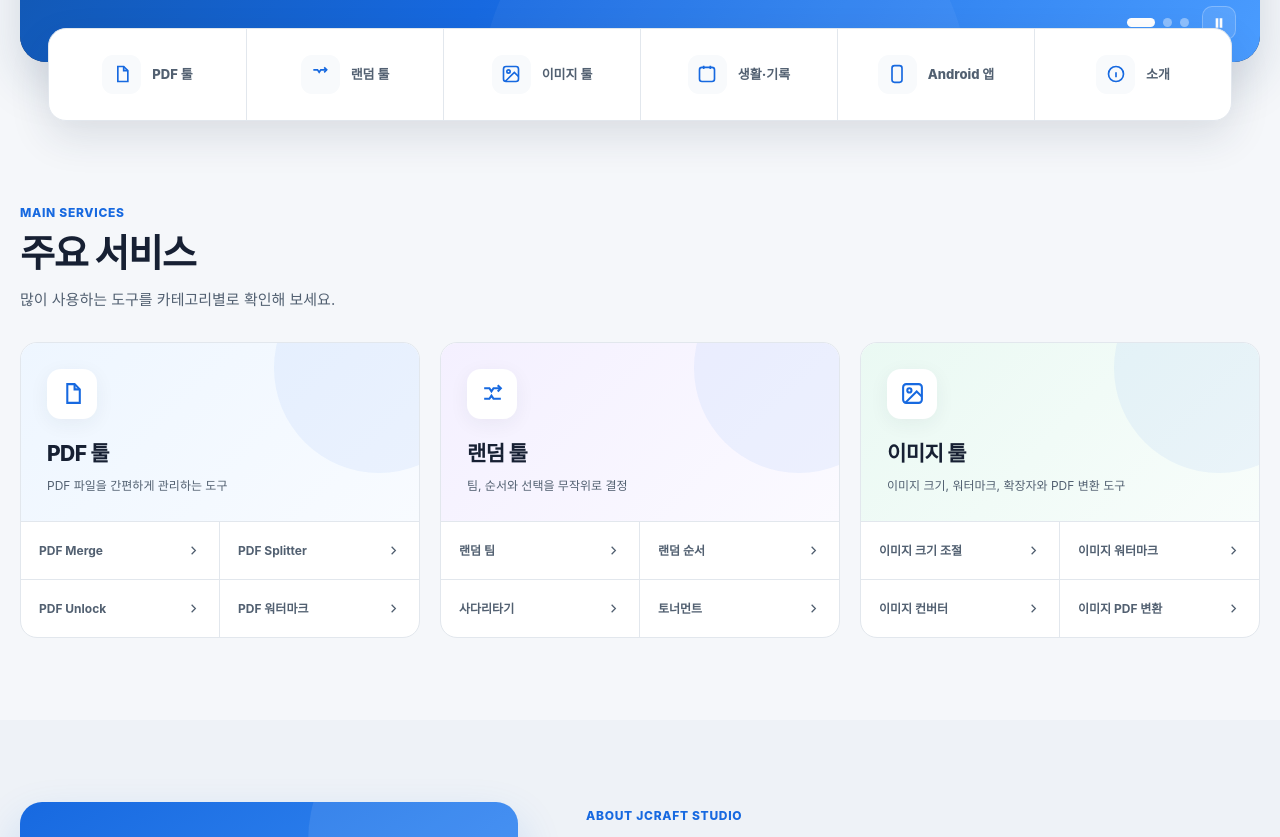
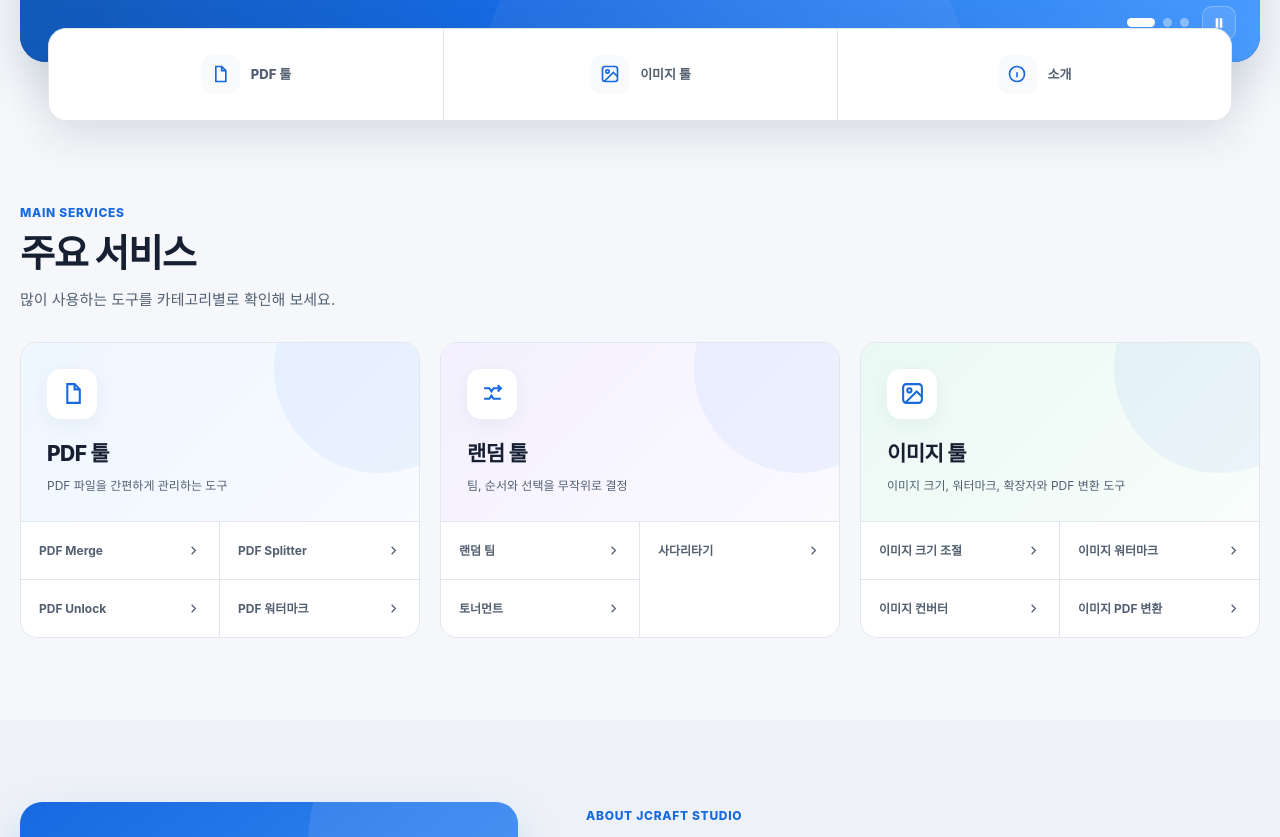
Before and after one commit to jcraftstudio-93/webtools, a plain HTML site: page index.html in a window 1280 px wide. Shown: the part 612-1449 px from the top of the page. Drawn offline with Linux system fonts and the light colour scheme.

Commit message:
Update index.html

```diff
--- a/index.html
+++ b/index.html
@@ -996,7 +996,7 @@
 
     .quick-service-grid {
       display: grid;
-      grid-template-columns: repeat(6, minmax(0, 1fr));
+      grid-template-columns: repeat(3, minmax(0, 1fr));
       overflow: hidden;
       border: 1px solid var(--border);
       border-radius: 18px;
@@ -1909,7 +1909,8 @@
               </p>
 
               <div class="hero-actions">
-                <a
+                <!-- 비공개 처리: 현재 연결 대상 없음
+<a
                   href="https://play.google.com/store/apps/developer?id=YOUR_DEVELOPER_ID"
                   class="hero-primary-button"
                   target="_blank"
@@ -1927,6 +1928,7 @@
                     <path d="M7 7h10v10"></path>
                   </svg>
                 </a>
+                -->
               </div>
 
             </div>
@@ -2067,6 +2069,7 @@
         </div>
 
         <!-- 빠른 카테고리: 개별 서비스가 추가되어도 수정할 필요가 없는 고정 메뉴 -->
+        <!-- 현재 미구현/연결 오류 항목은 HTML 주석으로 숨김 처리 -->
 
         <div class="quick-service-wrap">
           <div class="quick-service-grid">
@@ -2081,7 +2084,8 @@
               PDF 툴
             </a>
 
-            <a href="/webtools/index.html#random" class="quick-service">
+            <!-- 비공개 처리: 현재 연결 대상 없음
+<a href="/webtools/index.html#random" class="quick-service">
               <span class="quick-service-icon">
                 <svg viewBox="0 0 24 24" fill="none" stroke="currentColor" stroke-width="2">
                   <path d="M4 7h5l2 3 2-3h7"></path>
@@ -2090,6 +2094,7 @@
               </span>
               랜덤 툴
             </a>
+            -->
 
             <a href="#image-tools" class="quick-service">
               <span class="quick-service-icon">
@@ -2102,7 +2107,8 @@
               이미지 툴
             </a>
 
-            <a href="/webtools/index.html#record" class="quick-service">
+            <!-- 비공개 처리: 현재 연결 대상 없음
+<a href="/webtools/index.html#record" class="quick-service">
               <span class="quick-service-icon">
                 <svg viewBox="0 0 24 24" fill="none" stroke="currentColor" stroke-width="2">
                   <rect x="3" y="4" width="18" height="17" rx="3"></rect>
@@ -2112,8 +2118,10 @@
               </span>
               생활·기록
             </a>
-
-            <a
+            -->
+
+            <!-- 비공개 처리: 현재 연결 대상 없음
+<a
               href="https://play.google.com/store/apps/developer?id=YOUR_DEVELOPER_ID"
               class="quick-service"
               target="_blank"
@@ -2126,6 +2134,7 @@
               </span>
               Android 앱
             </a>
+            -->
 
             <a href="/webtools/index.html#about" class="quick-service">
               <span class="quick-service-icon">
@@ -2325,7 +2334,8 @@
                 </svg>
               </a>
 
-              <a
+              <!-- 비공개 처리: 현재 연결 대상 없음
+<a
                 href="/webtools/coming-soon.html"
                 class="category-card-link"
               >
@@ -2340,6 +2350,7 @@
                   <path d="m9 18 6-6-6-6"></path>
                 </svg>
               </a>
+              -->
 
               <a
                 href="/webtools/random/random_ladder.html"
```
